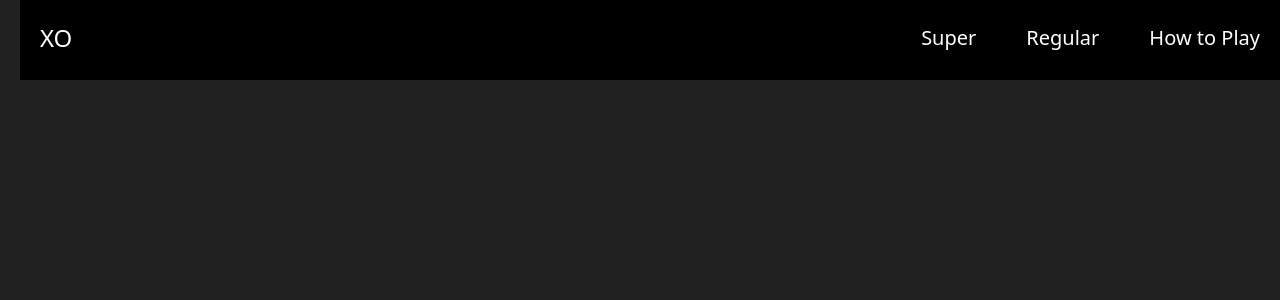
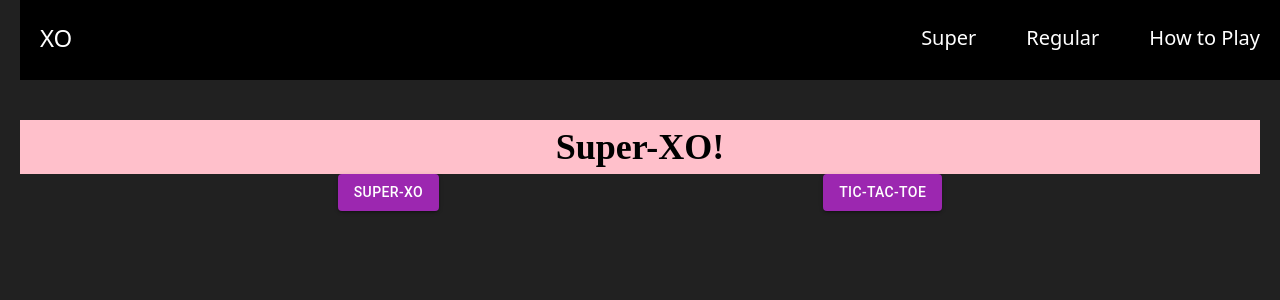
Before and after one commit to ksinha5nov/super-xo, a React (Vite) app: page / in a window 1280 px wide. Shown: the top 300 px of the page. Built offline with nearby package versions, Linux system fonts and the light colour scheme.

Commit message:
landing page thoda sa

```diff
--- a/src/App.tsx
+++ b/src/App.tsx
@@ -1,4 +1,5 @@
 import NavBar from './components/NavBar';
+import LandingPage from './components/landingPage';
 import SingleBoard from './components/singleBoard';
 import SuperBoard from './components/superBoard';
 import { BrowserRouter as Router, Routes, Route } from 'react-router-dom';
@@ -11,6 +12,7 @@ function App() {
         <Router>
           <NavBar />
           <Routes>
+            <Route path='/' element={<LandingPage />} />
             <Route path='/super' element={<SuperBoard />} />
             <Route path='/regular' element={<SingleBoard />} />
           </Routes>
--- a/src/components/Button.tsx
+++ b/src/components/Button.tsx
@@ -2,15 +2,15 @@ import React from 'react'
 import { Box, Button } from '@mui/material';
 import { green } from '@mui/material/colors';
 
-interface ButtonProps{
+interface ButtonProps {
     name: string;
 }
 
-const Buttons = ({name}: ButtonProps) => {
-  return (
-    <div>
-        <Button variant="contained" color= "secondary">
-            <Box
+const Buttons = ({ name }: ButtonProps) => {
+    return (
+        <div className='hover:'>
+            <Button variant="contained" color="secondary">
+                {/* <Box
                 sx={{
                     display: 'flex',
                     border: '1px solid grey',
@@ -18,23 +18,25 @@ const Buttons = ({name}: ButtonProps) => {
                     fontFamily: 'serif',
                     height: 40,
                     width: 200,
-                    color: "success",
+                    // color: "success",
+                    backgroundColor:"success",
                     fontSize: 20,
                     alignItems: 'center',
                     justifyContent: 'center',
                     '&:hover': {
-                        color: "error",
+                        // color: "error",
+                        backgroundColor:"error",
                         transform: "scale3d(1.15, 1.15, 1)",
                         transition: "transform 0.2s ease-in-out"
                     }
                 }}
-            >
+            > */}
                 {name}
 
-            </Box>
-        </Button>
-    </div>
-  )
+                {/* </Box> */}
+            </Button>
+        </div>
+    )
 }
 
 export default Buttons
--- a/src/components/landingPage.tsx
+++ b/src/components/landingPage.tsx
@@ -2,6 +2,7 @@ import React, { useState } from 'react';
 import Buttons from './Button';
 import { Box, Modal, Stack, Typography } from '@mui/material';
 import { Margin } from '@mui/icons-material';
+import { Link } from 'react-router-dom';
 
 const LandingPage = () => {
   const containerStyle = {
@@ -57,21 +58,27 @@ const LandingPage = () => {
     alignItems: 'center'
   };
 
-    const types_of_buttons = ["Super-XO", "Tic-Tac-Toe"]
+  const Modes = [
+    {
+      name: "Super-XO",
+      route: "/super"
+    },
+    {
+      name: "Tic-Tac-Toe",
+      route: "/regular"
+    }
+  ];
 
   return (
-    <div>
-      <div style={{fontFamily: 'serif', fontSize: '36px', fontWeight: 'bold', textAlign: 'center', color: 'black', background: 'pink'}}>
+    <div className='w-full flex flex-col gap-48'>
+      <div style={{ fontFamily: 'serif', fontSize: '36px', fontWeight: 'bold', textAlign: 'center', color: 'black', background: 'pink' }}>
         <h1>Super-XO!</h1>
       </div>
       <div>
-
-      </div>
-      <div style={{margin: '3.5in', alignContent: 'center', marginTop: "4in"}}>
-        <Stack direction= 'row' spacing= '4in' alignItems= 'center'>
-            {types_of_buttons.map((types, index) => (
-                <Buttons name = {types} />
-            ))}
+        <Stack direction='row' spacing='4in' alignItems='center' justifyContent='center'>
+          {Modes.map((mode) => (
+            <Link to={mode.route}><Buttons name={mode.name} /></Link>
+          ))}
         </Stack>
       </div>
     </div>
```
